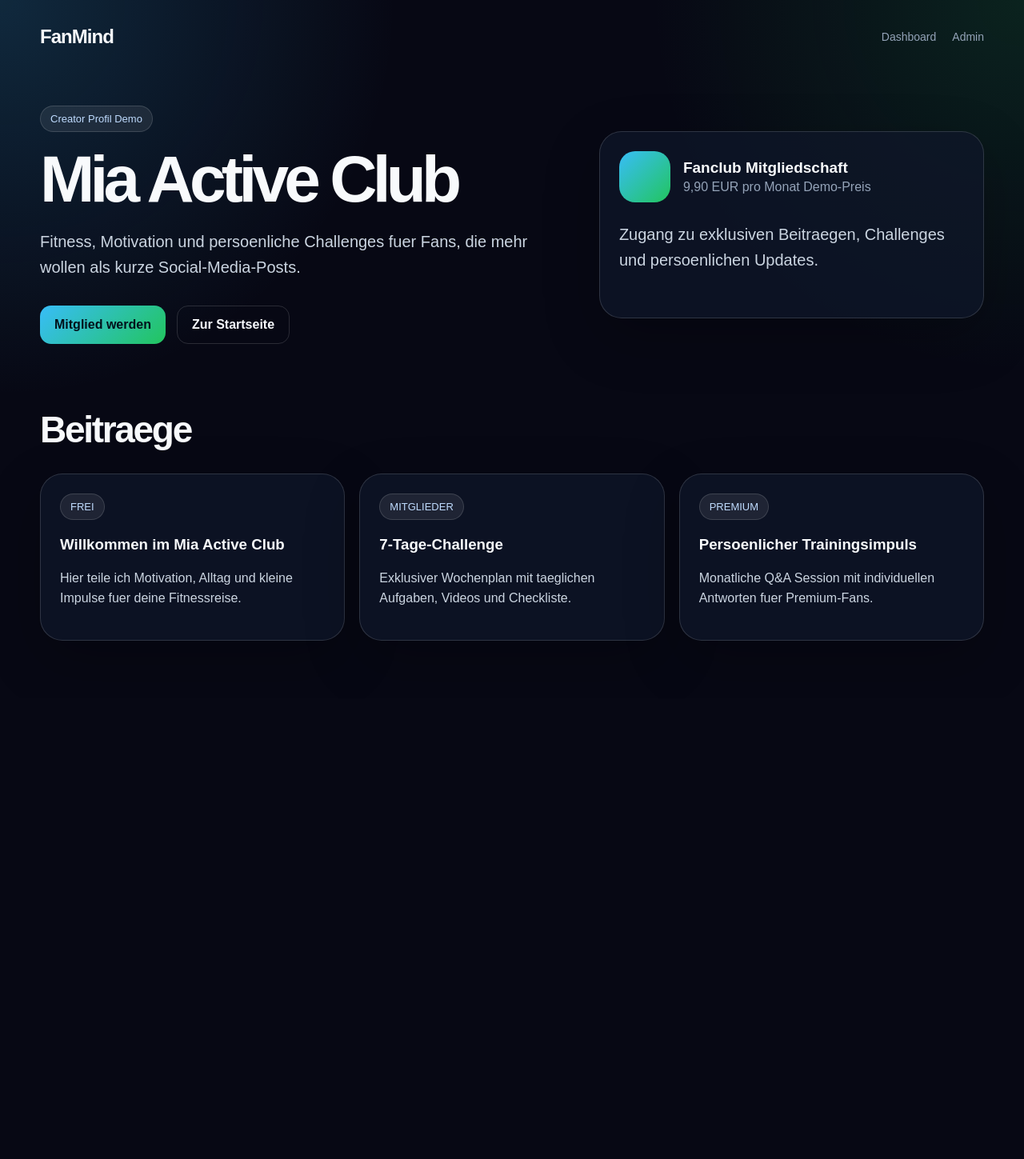
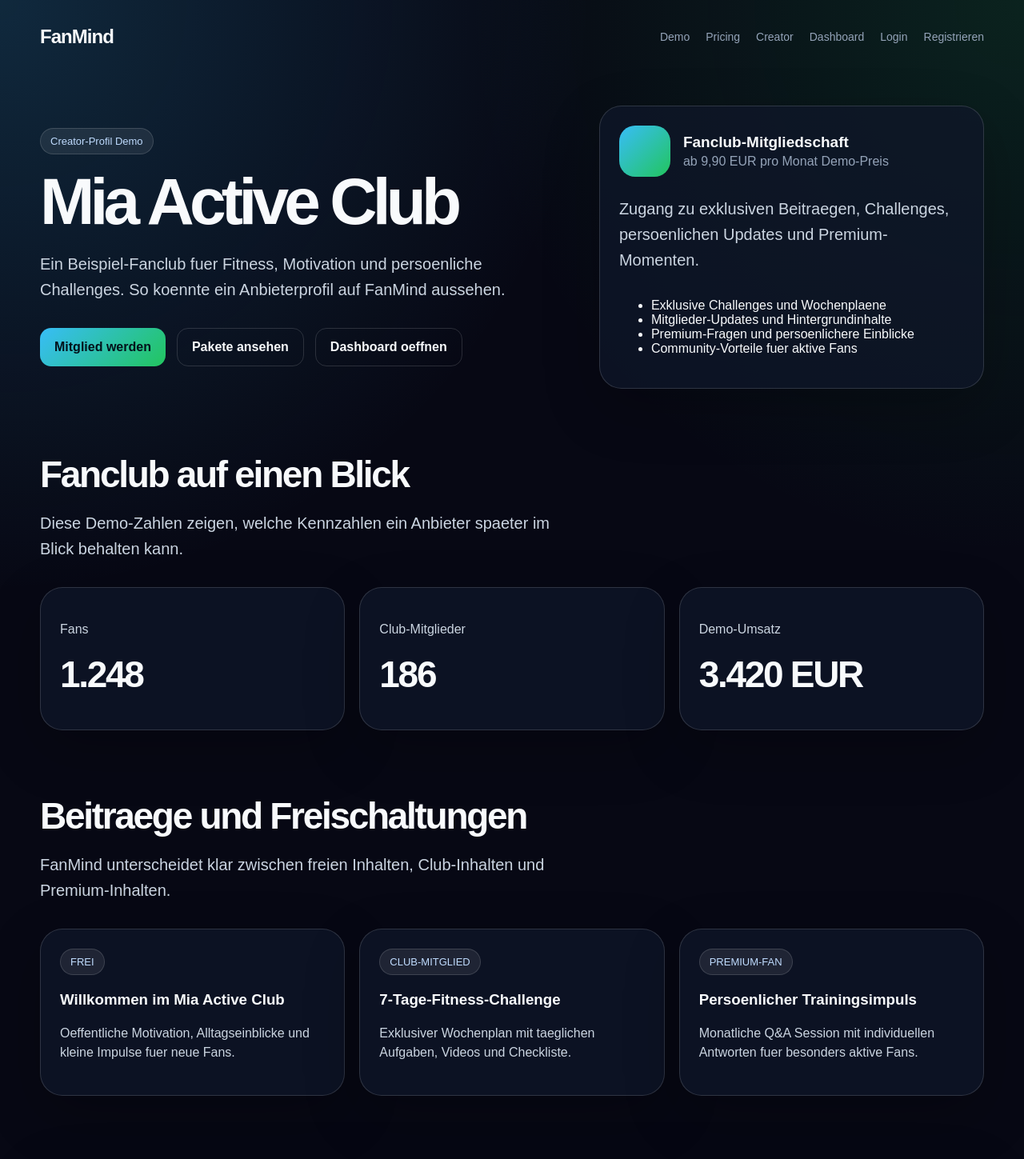
Before and after one commit to Bernds-tech/FanMind, a Next.js app: page /creator/demo in a window 1280 px wide. Shown: the top 1449 px of the page at 80% size. Before the commit the page ends 873 px from the top, so only its background shows below. Built offline with nearby package versions, Linux system fonts and the light colour scheme.

Commit message:
Professionalize creator demo profile

```diff
--- a/src/app/creator/demo/page.tsx
+++ b/src/app/creator/demo/page.tsx
@@ -1,43 +1,53 @@
+import SiteNav from "@/components/SiteNav";
+
 const posts = [
   {
     type: "FREI",
     title: "Willkommen im Mia Active Club",
-    text: "Hier teile ich Motivation, Alltag und kleine Impulse fuer deine Fitnessreise."
+    text: "Oeffentliche Motivation, Alltagseinblicke und kleine Impulse fuer neue Fans."
   },
   {
-    type: "MITGLIEDER",
-    title: "7-Tage-Challenge",
+    type: "CLUB-MITGLIED",
+    title: "7-Tage-Fitness-Challenge",
     text: "Exklusiver Wochenplan mit taeglichen Aufgaben, Videos und Checkliste."
   },
   {
-    type: "PREMIUM",
+    type: "PREMIUM-FAN",
     title: "Persoenlicher Trainingsimpuls",
-    text: "Monatliche Q&A Session mit individuellen Antworten fuer Premium-Fans."
+    text: "Monatliche Q&A Session mit individuellen Antworten fuer besonders aktive Fans."
   }
+];
+
+const benefits = [
+  "Exklusive Challenges und Wochenplaene",
+  "Mitglieder-Updates und Hintergrundinhalte",
+  "Premium-Fragen und persoenlichere Einblicke",
+  "Community-Vorteile fuer aktive Fans"
+];
+
+const stats = [
+  { label: "Fans", value: "1.248" },
+  { label: "Club-Mitglieder", value: "186" },
+  { label: "Demo-Umsatz", value: "3.420 EUR" }
 ];
 
 export default function CreatorDemoPage() {
   return (
     <main>
       <div className="page-shell">
-        <nav className="nav">
-          <a className="logo" href="/">FanMind</a>
-          <div className="nav-links">
-            <a href="/dashboard">Dashboard</a>
-            <a href="/admin">Admin</a>
-          </div>
-        </nav>
+        <SiteNav active="Creator" />
 
         <section className="hero">
           <div>
-            <div className="badge">Creator Profil Demo</div>
+            <div className="badge">Creator-Profil Demo</div>
             <h1>Mia Active Club</h1>
             <p className="lead">
-              Fitness, Motivation und persoenliche Challenges fuer Fans, die mehr wollen als kurze Social-Media-Posts.
+              Ein Beispiel-Fanclub fuer Fitness, Motivation und persoenliche Challenges. So koennte ein Anbieterprofil auf FanMind aussehen.
             </p>
             <div className="actions">
-              <a className="button primary" href="#membership">Mitglied werden</a>
-              <a className="button" href="/">Zur Startseite</a>
+              <a className="button primary" href="/register">Mitglied werden</a>
+              <a className="button" href="/pricing">Pakete ansehen</a>
+              <a className="button" href="/dashboard">Dashboard oeffnen</a>
             </div>
           </div>
 
@@ -45,18 +55,37 @@ export default function CreatorDemoPage() {
             <div className="profile-head">
               <div className="avatar" />
               <div>
-                <div className="profile-title">Fanclub Mitgliedschaft</div>
-                <div className="profile-subtitle">9,90 EUR pro Monat Demo-Preis</div>
+                <div className="profile-title">Fanclub-Mitgliedschaft</div>
+                <div className="profile-subtitle">ab 9,90 EUR pro Monat Demo-Preis</div>
               </div>
             </div>
             <p className="lead">
-              Zugang zu exklusiven Beitraegen, Challenges und persoenlichen Updates.
+              Zugang zu exklusiven Beitraegen, Challenges, persoenlichen Updates und Premium-Momenten.
             </p>
+            <ul>
+              {benefits.map((benefit) => (
+                <li key={benefit}>{benefit}</li>
+              ))}
+            </ul>
           </aside>
         </section>
 
         <section className="section">
-          <h2>Beitraege</h2>
+          <h2>Fanclub auf einen Blick</h2>
+          <p className="lead">Diese Demo-Zahlen zeigen, welche Kennzahlen ein Anbieter spaeter im Blick behalten kann.</p>
+          <div className="grid">
+            {stats.map((stat) => (
+              <article className="card" key={stat.label}>
+                <p>{stat.label}</p>
+                <h2>{stat.value}</h2>
+              </article>
+            ))}
+          </div>
+        </section>
+
+        <section className="section">
+          <h2>Beitraege und Freischaltungen</h2>
+          <p className="lead">FanMind unterscheidet klar zwischen freien Inhalten, Club-Inhalten und Premium-Inhalten.</p>
           <div className="grid">
             {posts.map((post) => (
               <article className="card" key={post.title}>
@@ -67,6 +96,18 @@ export default function CreatorDemoPage() {
             ))}
           </div>
         </section>
+
+        <section className="section hero-card">
+          <div className="badge">Pilotprofil</div>
+          <h2>Dieses Profil kann fuer erste Pilotkunden angepasst werden.</h2>
+          <p className="lead">
+            Fuer Trainer, Musiker, Vereine oder Experten kann FanMind ein eigenes Profil mit Mitgliedschaften, Premium-Inhalten und direkter Fanbindung zeigen.
+          </p>
+          <div className="actions">
+            <a className="button primary" href="/register">Als Anbieter starten</a>
+            <a className="button" href="/demo">Alle Demo-Seiten</a>
+          </div>
+        </section>
       </div>
     </main>
   );
```
